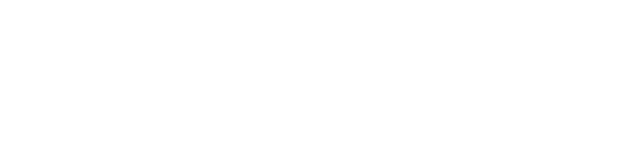
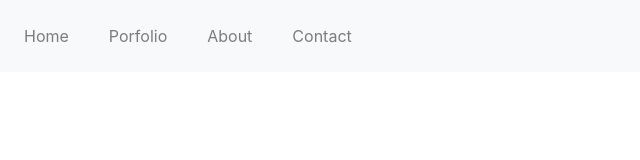
Before and after one commit to elliotpark410/Professional-Portfolio-v2, a plain HTML site: page index.html in a window 1280 px wide. Shown: the whole page, without its empty margins (0-640 px from the left). Drawn offline with nearby package versions, Linux system fonts and the light colour scheme.

Commit message:
add a navbar with links to home, portfolio, about, and contact

```diff
--- a/index.html
+++ b/index.html
@@ -13,6 +13,21 @@
     <link rel="stylesheet" href="style.css">
 </head>
 <body>
+
+    <header>
+        <nav class="navbar navbar-expand-sm navbar-light bg-light w-100">
+            <div class="collapse navbar-collapse">
+                <div class="navbar-nav mr-auto my-2">
+                    <a class="nav-link mr-4" href="index.html">Home</a>
+                    <a class="nav-link mr-4" href="#portfolio">Porfolio</a>
+                    <a class="nav-link mr-4" href="#about">About</a>
+                    <a class="nav-link mr-4" href="#contact">Contact</a>
+                </div>
+            </div>
+        </nav>
+    </header>
+
+
 
 
 
```
